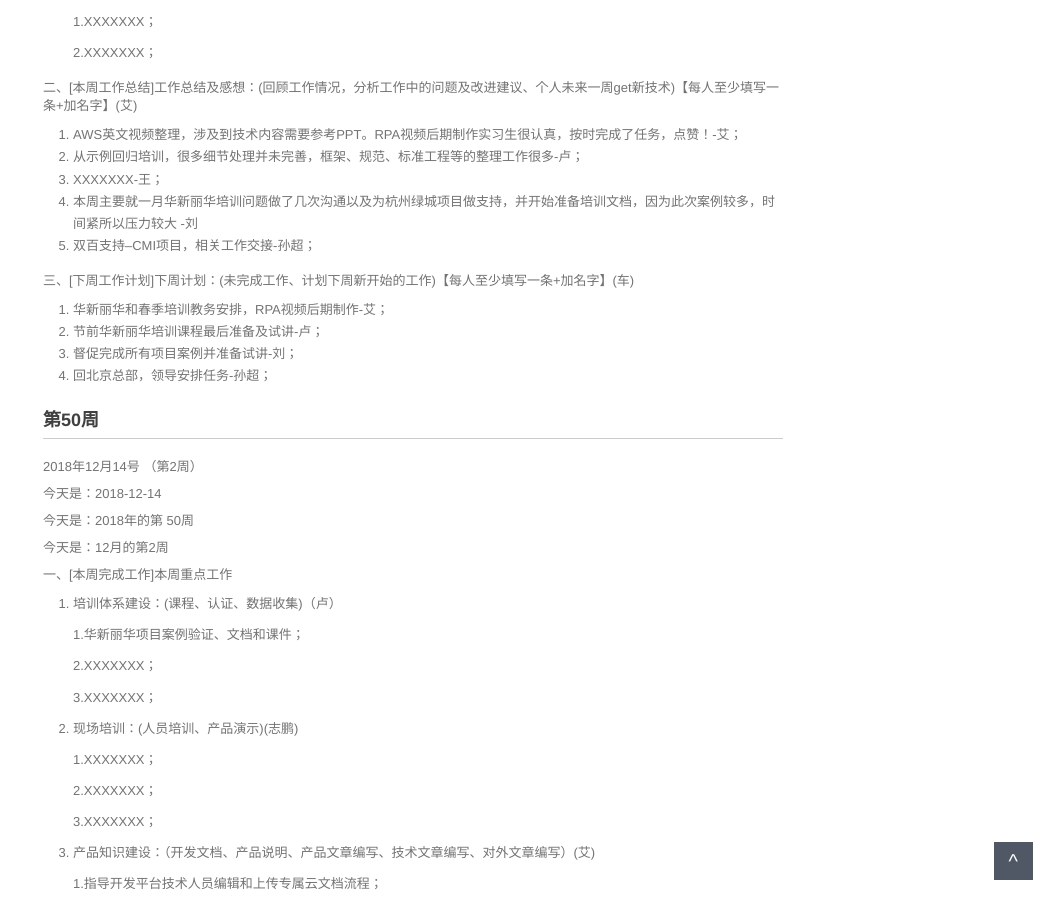
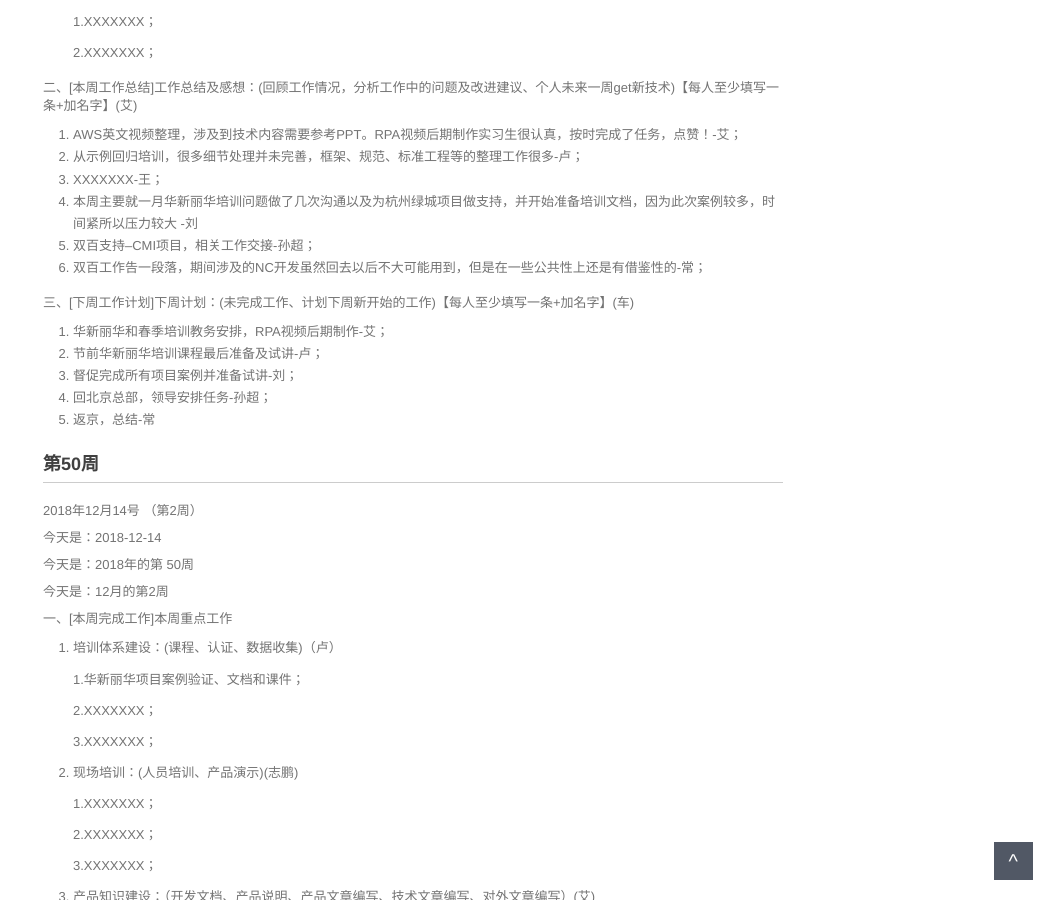
Before and after one commit to walllFlower/blog, a Jekyll site: the page built from _posts/2018-07-17-day_report_cxz.md, in a window 1280 px wide and 900 px high, scrolled down 1209 px. Shown: the whole window, without its empty margins (227-1280 px from the left). Built offline with Jekyll 4.4.1, drawn with Linux system fonts in a browser that asks for light colours; comment, search, counter and statistics services are not loaded.

Commit message:
Update 2018-07-17-day_report_cxz.md

```diff
--- a/_posts/2018-07-17-day_report_cxz.md
+++ b/_posts/2018-07-17-day_report_cxz.md
@@ -79,6 +79,7 @@ categories: 技术运营工作周报
 3. XXXXXXX-王；
 4. 本周主要就一月华新丽华培训问题做了几次沟通以及为杭州绿城项目做支持，并开始准备培训文档，因为此次案例较多，时间紧所以压力较大 -刘
 5. 双百支持--CMI项目，相关工作交接-孙超；
+6. 双百工作告一段落，期间涉及的NC开发虽然回去以后不大可能用到，但是在一些公共性上还是有借鉴性的-常；
 
 三、[下周工作计划]下周计划：(未完成工作、计划下周新开始的工作)【每人至少填写一条+加名字】(车)
 
@@ -86,6 +87,7 @@ categories: 技术运营工作周报
 2. 节前华新丽华培训课程最后准备及试讲-卢；
 3. 督促完成所有项目案例并准备试讲-刘；
 4. 回北京总部，领导安排任务-孙超；
+5. 返京，总结-常
 
 
 ###  第50周
```
